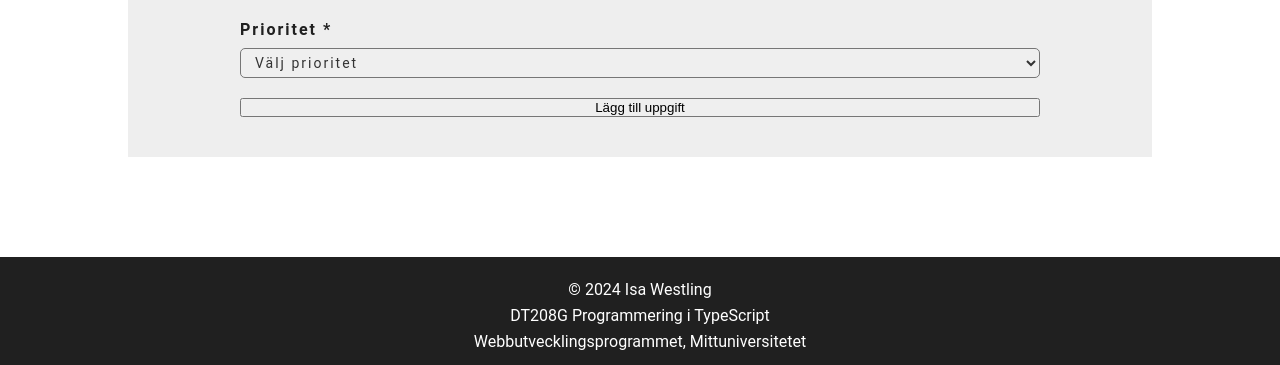
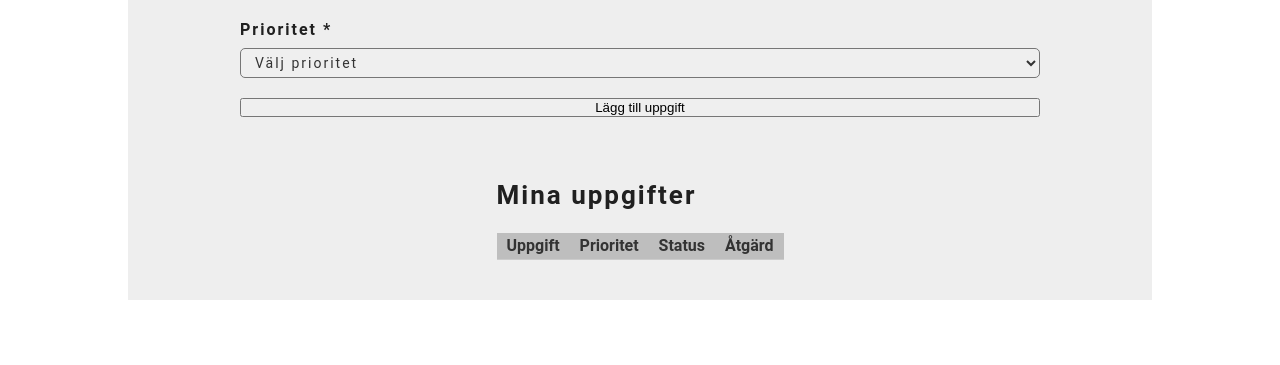
Before and after one commit to iswe2301/moment2, a website built with Parcel: page src/index.html in a window 1280 px wide. Shown: the part 435-800 px from the top of the page. Built offline with nearby package versions, Linux system fonts and the light colour scheme.

Commit message:
Skapat tabell för att visa todo-uppgifter.

```diff
--- a/src/index.html
+++ b/src/index.html
@@ -12,12 +12,15 @@
 </head>
 
 <body>
+    <!-- Header med logotyp-->
     <header>
         <a href="/"><img src="images/logo.svg" alt="Isa Westling logotyp"></a>
     </header>
 
+    <!-- Huvudinnehåll -->
     <main>
         <h1>Att göra-lista</h1>
+        <!-- Formulär för att lägga till uppgifter -->
         <form id="todo-form">
             <label for="task-input">Uppgiftsbeskrivning <span class="required">*</span></label>
             <input type="text" id="task-input" placeholder="Skriv din uppgift..." required>
@@ -30,12 +33,33 @@
             </select>
             <button type="submit">Lägg till uppgift</button>
         </form>
+
+        <!-- Tabell för att visa todo-uppgifter -->
+        <div id="table-container">
+            <h2>Mina uppgifter</h2>
+            <table id="todo-table">
+                <thead>
+                    <tr>
+                        <th>Uppgift</th>
+                        <th>Prioritet</th>
+                        <th>Status</th>
+                        <th>Åtgärd</th>
+                    </tr>
+                </thead>
+                <!-- Tabellbody där innehållet kommer skrivas ut -->
+                <tbody id="todo-body">
+                </tbody>
+            </table>
+        </div>
     </main>
+
+    <!-- Footer -->
     <footer>
         <p>&copy; 2024 Isa Westling</p>
         <p>DT208G Programmering i TypeScript</p>
         <p>Webbutvecklingsprogrammet, Mittuniversitetet</p>
     </footer>
+
 </body>
 
 </html>
```
